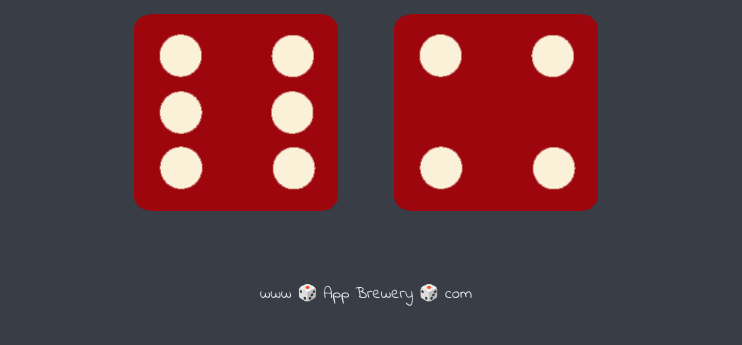
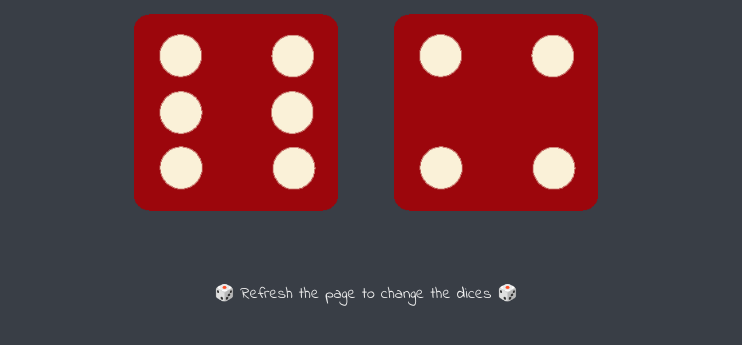
Before and after one commit to MyronFaryna/Dice_Game, a plain HTML site: page index.html in a window 1280 px wide. Shown: the part 321-666 px from the top of the page, without its empty margins (274-1016 px from the left). Drawn offline with Linux system fonts and the light colour scheme.

Commit message:
Update index.html

```diff
--- a/index.html
+++ b/index.html
@@ -29,7 +29,7 @@
       </div>
     </div>
 
-    <footer>www 🎲 App Brewery 🎲 com</footer>
+    <footer>🎲 Refresh the page to change the dices 🎲 </footer>
     <script src="index.js" charset="utf-8"></script>
   </body>
 </html>
```
